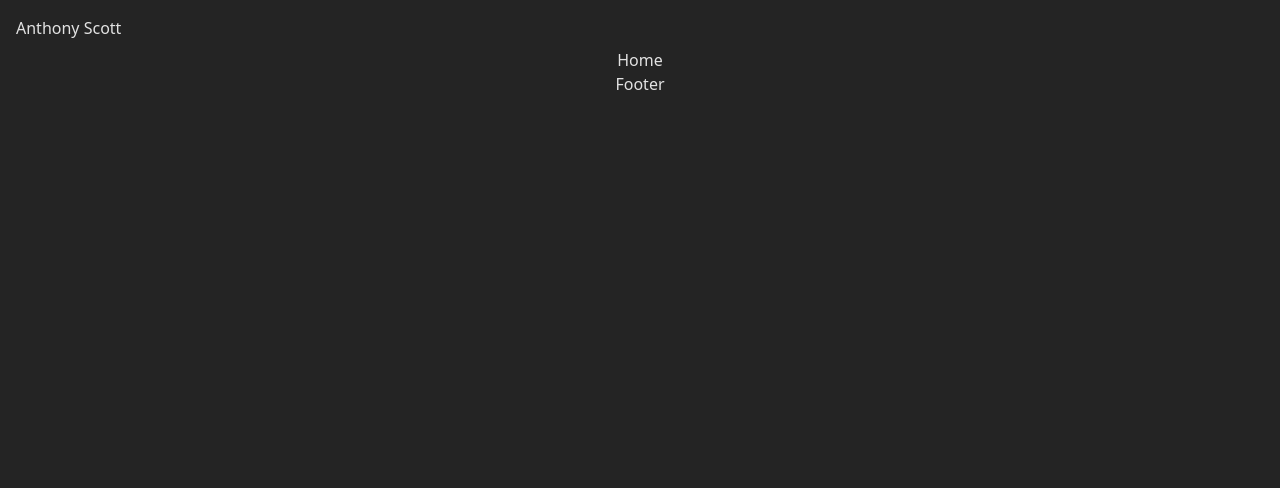
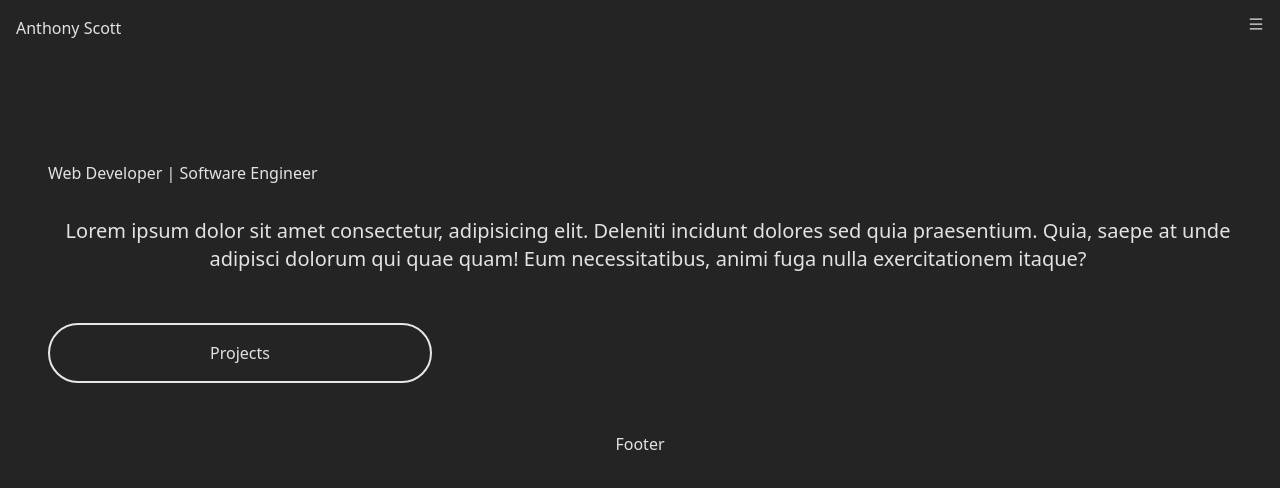
Before and after one commit to Madfarm/MERN-portfolio, a React (Vite) app in the folder frontend/: page / in a window 1280 px wide. Shown: the top 488 px of the page. Built offline with nearby package versions, Linux system fonts and the light colour scheme.

Commit message:
Style intro card

```diff
--- a/frontend/src/components/Header.tsx
+++ b/frontend/src/components/Header.tsx
@@ -18,27 +18,27 @@ export default function Header() {
         <header className=''>
             <h1 className='relative h-12 top-4 left-4'>Anthony Scott</h1>
             <nav>
-                <AiOutlineMenu onClick={handleNav} className="absolute top-4 right-4 z-[99] md:hidden " />
+                <AiOutlineMenu onClick={handleNav} className="absolute top-4 right-4 z-[99]" />
                 {
                     nav ? (
                         <div className='fixed w-full h-screen bg-white/90 flex flex-col justify-center items-center z-20 text-black'>
-                            <Link to="/" className="w-[75%] flex justify-center rounded-full shadow-lg bg-gray-200 shadow-gray-400 m-2 p-4 cursor-pointer hover:scale-110 ease-in duration-200">
+                            <Link onClick={handleNav} to="/" className="w-[75%] flex justify-center rounded-full shadow-lg bg-gray-200 shadow-gray-400 m-2 p-4 cursor-pointer hover:scale-110 ease-in duration-200">
                                 <AiOutlineHome size={20}  />
                                 <span className='pl-4'>HOME</span>
                             </Link>
-                            <Link to="/about" className="w-[75%] flex justify-center rounded-full shadow-lg bg-gray-200 shadow-gray-400 m-2 p-4 cursor-pointer hover:scale-110 ease-in duration-200">
+                            <Link onClick={handleNav} to="/about" className="w-[75%] flex justify-center rounded-full shadow-lg bg-gray-200 shadow-gray-400 m-2 p-4 cursor-pointer hover:scale-110 ease-in duration-200">
                                 <GrProjects size={20}  />
                                 <div className='pl-4'>ABOUT</div>
                             </Link>
-                            <Link to="/projects" className="w-[75%] flex justify-center rounded-full shadow-lg bg-gray-200 shadow-gray-400 m-2 p-4 cursor-pointer hover:scale-110 ease-in duration-200">
+                            <Link onClick={handleNav} to="/projects" className="w-[75%] flex justify-center rounded-full shadow-lg bg-gray-200 shadow-gray-400 m-2 p-4 cursor-pointer hover:scale-110 ease-in duration-200">
                                 <AiOutlineProject size={20}  />
                                 <div className='pl-4'>PROJECTS</div>
                             </Link>
-                            <Link to="/projects" className="w-[75%] flex justify-center rounded-full shadow-lg bg-gray-200 shadow-gray-400 m-2 p-4 cursor-pointer hover:scale-110 ease-in duration-200">
+                            <Link onClick={handleNav} to="/projects" className="w-[75%] flex justify-center rounded-full shadow-lg bg-gray-200 shadow-gray-400 m-2 p-4 cursor-pointer hover:scale-110 ease-in duration-200">
                                 <BsPerson size={20}  />
                                 <div className='pl-4'>RESUME</div>
                             </Link>
-                            <Link to="/projects" className="w-[75%] flex justify-center rounded-full shadow-lg bg-gray-200 shadow-gray-400 m-2 p-4 cursor-pointer hover:scale-110 ease-in duration-200">
+                            <Link onClick={handleNav} to="/projects" className="w-[75%] flex justify-center rounded-full shadow-lg bg-gray-200 shadow-gray-400 m-2 p-4 cursor-pointer hover:scale-110 ease-in duration-200">
                                 <AiOutlineMail size={20}  />
                                 <div className='pl-4'>CONTACT</div>
                             </Link>
--- a/frontend/src/pages/Home.tsx
+++ b/frontend/src/pages/Home.tsx
@@ -1,5 +1,14 @@
-export default function Home(){
+export default function Home() {
     return (
-        <h1>Home</h1>
+        <section>
+            <div className="h-80 mx-8 mt-16 rounded-sm  flex flex-col justify-evenly">
+                <div className="flex flex-col items-start">
+                    <h2 className="mt-4 ml-4 ">Web Developer | Software Engineer </h2>
+                    <p className="text-xl mt-4 ml-4 p-4">Lorem ipsum dolor sit amet consectetur, adipisicing elit. Deleniti incidunt dolores sed quia praesentium. Quia, saepe at unde adipisci dolorum qui quae quam! Eum necessitatibus, animi fuga nulla exercitationem itaque?</p>
+                </div>
+                <button className="rounded-full border-2 p-4 max-w-sm mb-4 ml-4 hover:bg-gray-400">Projects</button>
+            </div>
+        </section>
+
     )
 }
--- a/frontend/src/pages/Projects.tsx
+++ b/frontend/src/pages/Projects.tsx
@@ -45,9 +45,9 @@ function Projects(props:{URL: string}) {
     ));
 
     return (
-        <>
+        <div className="flex flex-col justify-center items-center">
         {mappedProjects}
-        </>
+        </div>
     )
 }
 
```
